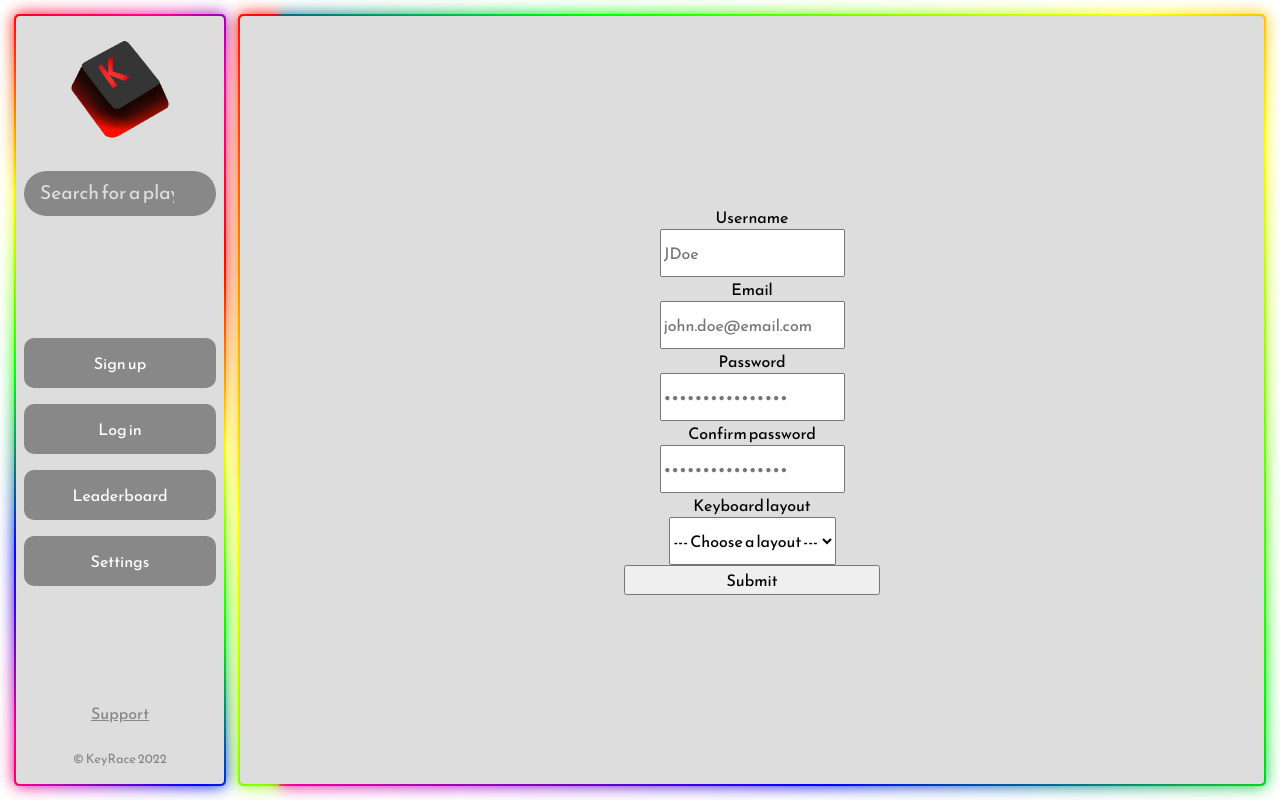
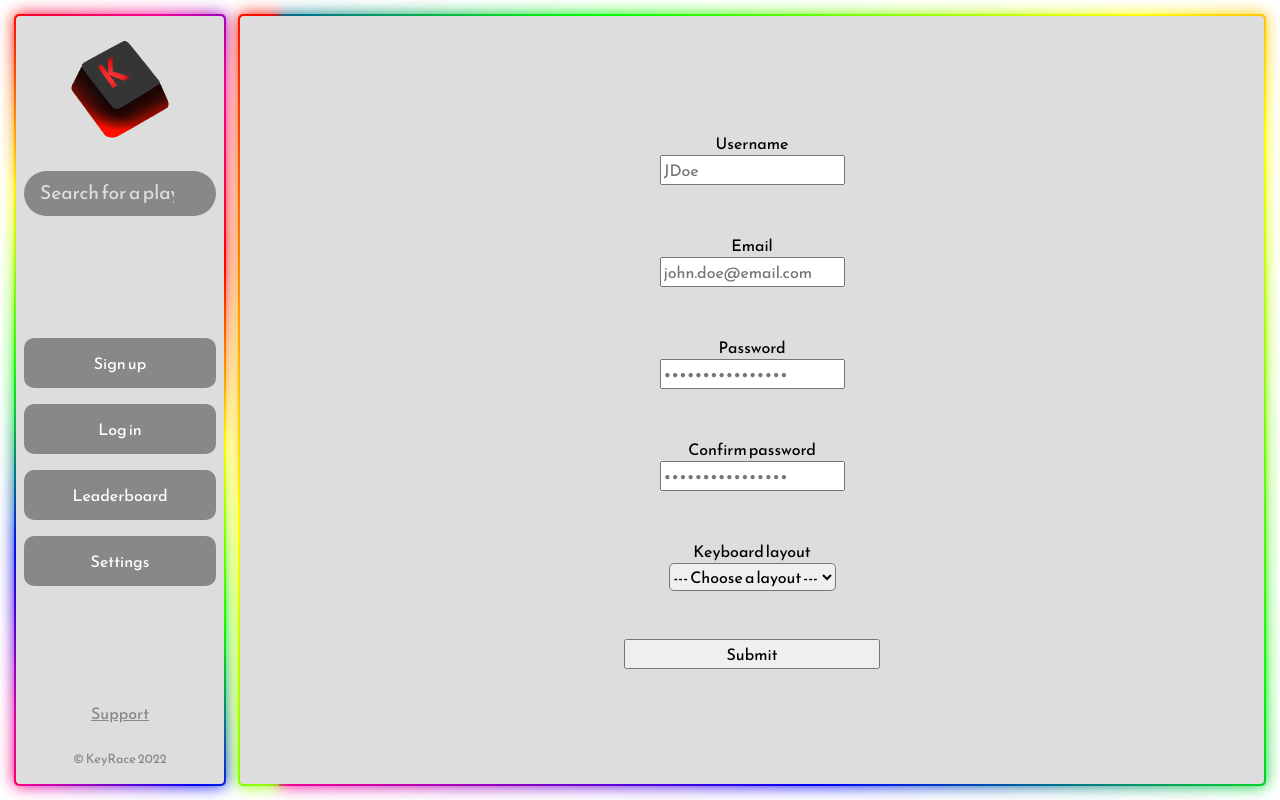
Before and after one commit to opixelum/KeyRace, a PHP site: page /signup.php in a window 1280 px wide. Run offline with PHP 8.4, Linux system fonts and the light colour scheme.

Commit message:
Update signup.php

```diff
--- a/signup.php
+++ b/signup.php
@@ -15,23 +15,23 @@
         <main class="col ms-2 d-flex justify-content-center align-items-center rounded rgb-shadow">
           <form class="d-flex justify-content-center flex-wrap w-25" method="POST" action="./src/scripts/php/signup_check.php">
             <label class="w-100 text-center" for="username">Username</label><br>
-            <input type="text" id="username-inpt" name="username"
+            <input class="mb-5" type="text" id="username-inpt" name="username"
             placeholder="JDoe"><br><br>
 
             <label class="w-100 text-center" for="email">Email</label><br>
-            <input type="email" id="email-inpt" name="email"
+            <input class="mb-5" type="email" id="email-inpt" name="email"
             placeholder="john.doe@email.com"><br><br>
 
             <label class="w-100 text-center" for="password">Password</label><br>
-            <input type="password" id="password-inpt" name="password"
+            <input class="mb-5" type="password" id="password-inpt" name="password"
             placeholder="••••••••••••••••"><br><br>
 
             <label class="w-100 text-center" for="confirm-password">Confirm password</label><br>
-            <input type="password" id="confirm-password-inpt"
+            <input class="mb-5" type="password" id="confirm-password-inpt"
             name="confirm-password" placeholder="••••••••••••••••"><br><br>
 
             <label class="w-100 text-center" for="keyboard-layout">Keyboard layout</label><br>
-            <select name="keyboard-layout" id="keyboard-layout-drpdwn">
+            <select class="mb-5 rounded-3" name="keyboard-layout" id="keyboard-layout-drpdwn">
               <option value="">--- Choose a layout ---</option>
               <option value="1">QWERTY</option>
               <option value="2">AZERTY</option>
```
